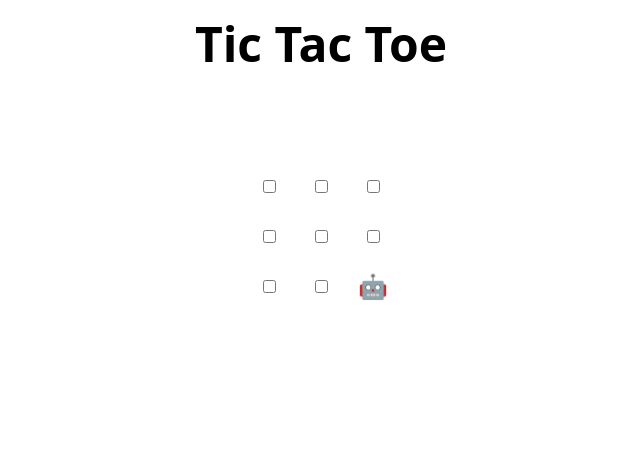
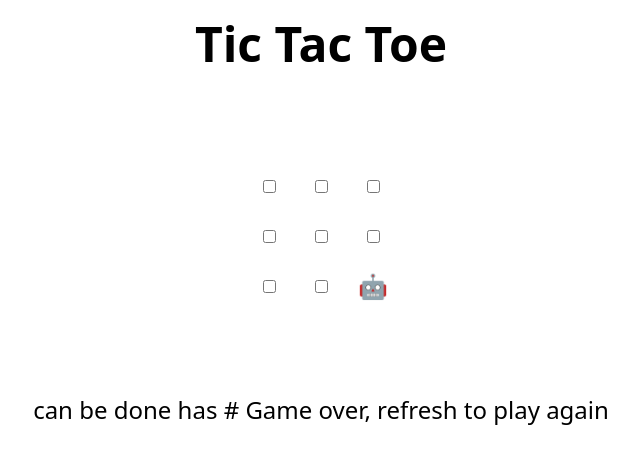
Before and after one commit to sexysing/skills-review-pull-requests, a plain HTML site: page index.html in a window 1280 px wide. Shown: the whole page, without its empty margins (319-959 px from the left). Drawn offline with Linux system fonts and the light colour scheme.

Commit message:
some fixes that i suggest you to do

```diff
--- a/index.html
+++ b/index.html
@@ -48,6 +48,8 @@
 </table>
 
 <h2 hidden>Game over, refresh to play again 🧑‍💻 🤖!</h2>
+can be done has
+# Game over, refresh to play again
 
 <script>
   // Initialization
```
